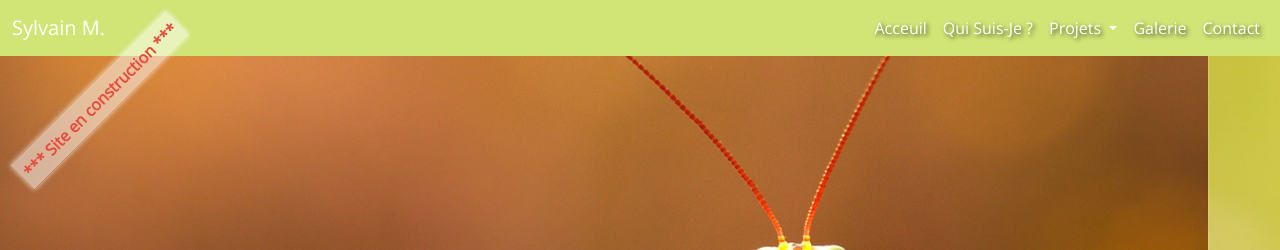
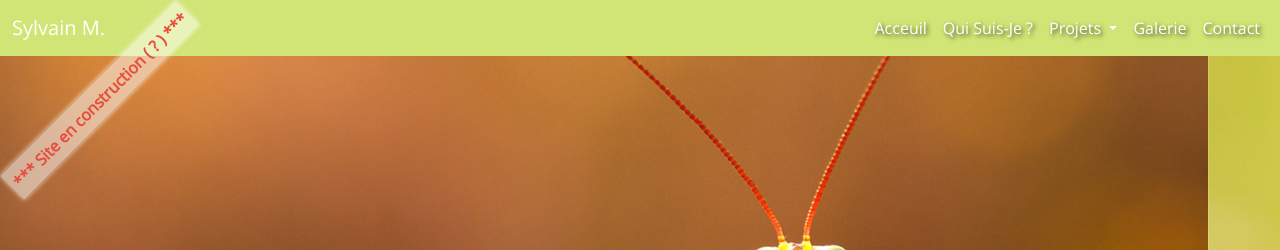
Before and after one commit to sylvain-m/perso, a plain HTML site: page index.html in a window 1280 px wide. Shown: the top 250 px of the page. Drawn offline with nearby package versions, Linux system fonts and the light colour scheme.

Commit message:
Update index.html

```diff
--- a/index.html
+++ b/index.html
@@ -19,7 +19,7 @@
 </head>
 <body>
 	    <div class="banniere">
-			<p class="construction-text"><b>*** Site en construction ***</b></p>
+			<p class="construction-text"><b>*** Site en construction ( ? ) ***</b></p>
 	    </div>
 		<!-- navbar -->
 		<nav class="navbar navbar-expand-lg navbar-dark">
```
